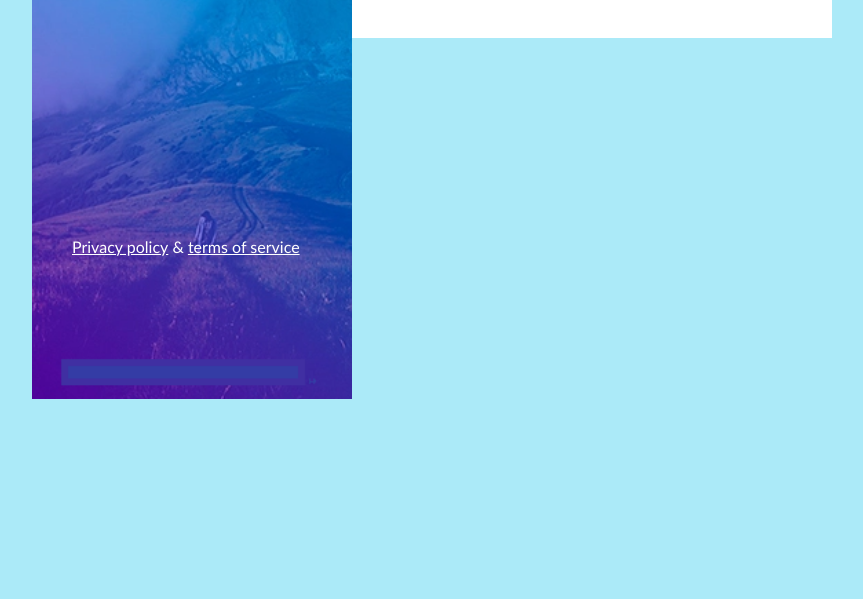
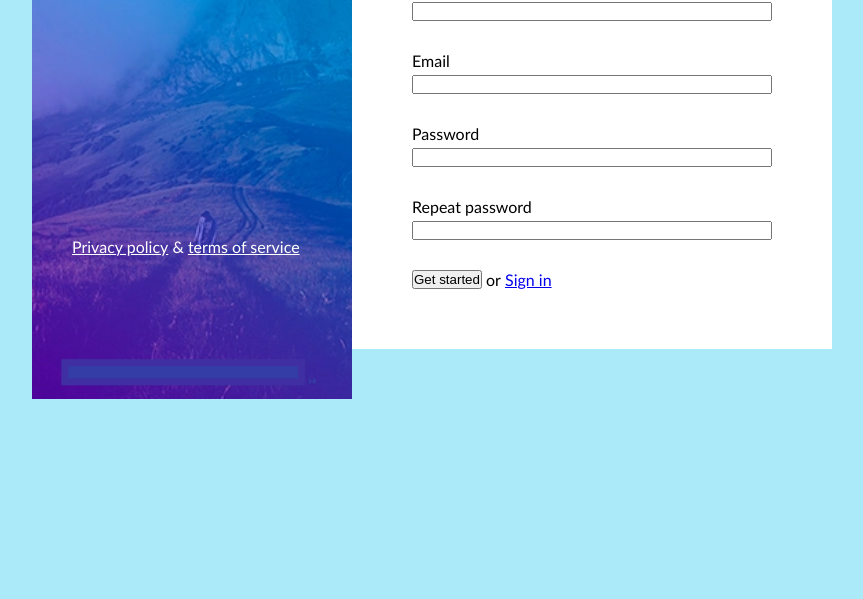
Before and after one commit to julijajarmale/14-Signup, a website: page index.html in a window 1280 px wide. Shown: the part 201-800 px from the top of the page, without its empty margins (208-1071 px from the left). Drawn offline with Linux system fonts and the light colour scheme.

Commit message:
Form style

```diff
--- /dev/null
+++ b/css/form.css
@@ -0,0 +1,24 @@
+.form{
+    width:100%;
+
+    }
+    .form > .form-row {
+    width:100%;
+    margin-bottom:30px;
+    }
+
+    .form > .form-row:last-of-type {
+    width:100%;
+    margin-bottom: 0;
+    }
+
+    .form > .form-row > .label {
+    width:100%;
+    margin-bottom:5px;
+    display: inline-block;
+    }
+
+
+    .form > .form-row > .input {
+    width:100%;
+    }
--- a/css/main.css
+++ b/css/main.css
@@ -55,3 +55,6 @@ margin-bottom: 250px;
     float: left;
     background-color: #fff;
 }
+.close{
+
+}
--- a/index.html
+++ b/index.html
@@ -12,7 +12,15 @@
 <link rel="mask-icon" href="/favicon/safari-pinned-tab.svg" color="#5bbad5">
 <meta name="msapplication-TileColor" content="#da532c">
 <meta name="theme-color" content="#ffffff">
-    <link rel="stylesheet" href="./css/main.css"
+<!-- base/reset-->
+    <link rel="stylesheet" href="./css/reset.css">
+<!-- 3rd party-->
+<!-- components-->
+    <link rel="stylesheet" href="./css/button.css">
+    <link rel="stylesheet" href="./css/form.css">
+<!-- custom style-->
+    <link rel="stylesheet" href="./css/main.css">
+
 </head>
 <body>
 
@@ -26,7 +34,35 @@
             </footer>
         </div>
 
-        <div class="right-column">RIGHT</div>
+        <div class="right-column">
+            <div class="close">x</div>
+
+        <form class="form">
+            <div class="form-row">
+                <label for="" class="label">Username</label>
+                <input type="text" class="input">
+            </div>
+            <div class="form-row">
+                <label for="" class="label">Email</label>
+                <input type="text" class="input">
+            </div>
+            <div class="form-row">
+                <label for="" class="label">Password</label>
+                <input type="text" class="input">
+            </div>
+            <div class="form-row">
+                <label for="" class="label">Repeat password</label>
+                <input type="text" class="input">
+            </div>
+            <div class="form-row">
+                <button type="submit">Get started</button>
+                <span>or</span>
+                <a href="#">Sign in</a>
+            </div>
+
+        </form>
+
+        </div>
     </main>
 </body>
 </html>
```
Also changed, not shown: css/button.css (added), css/reset.css (added).
